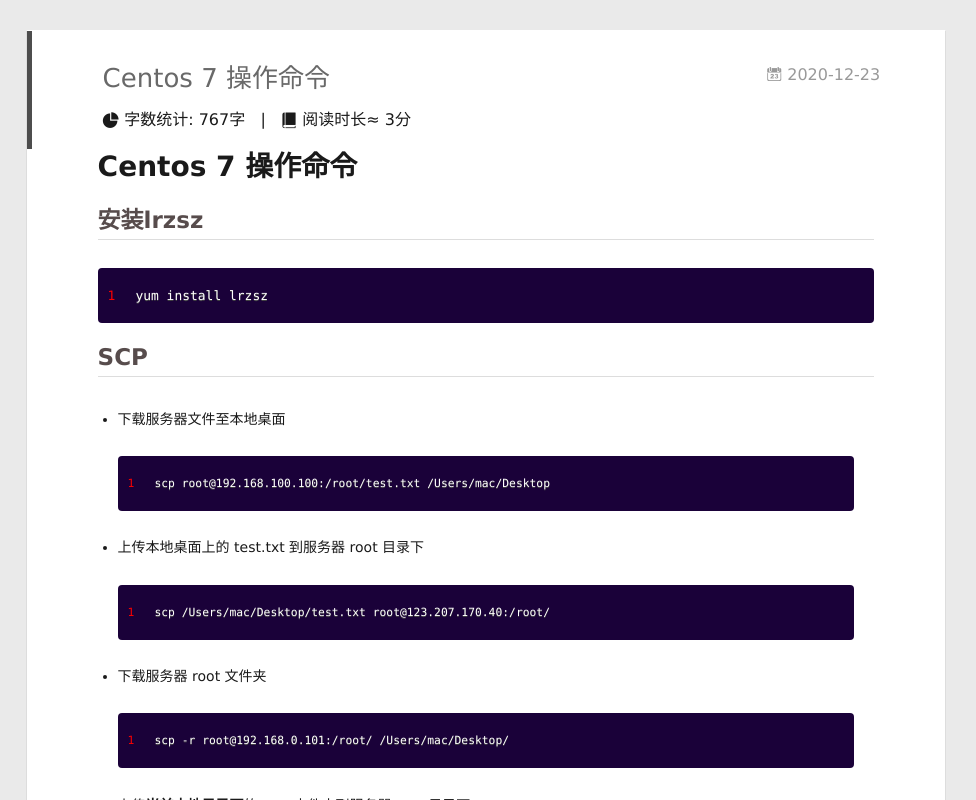
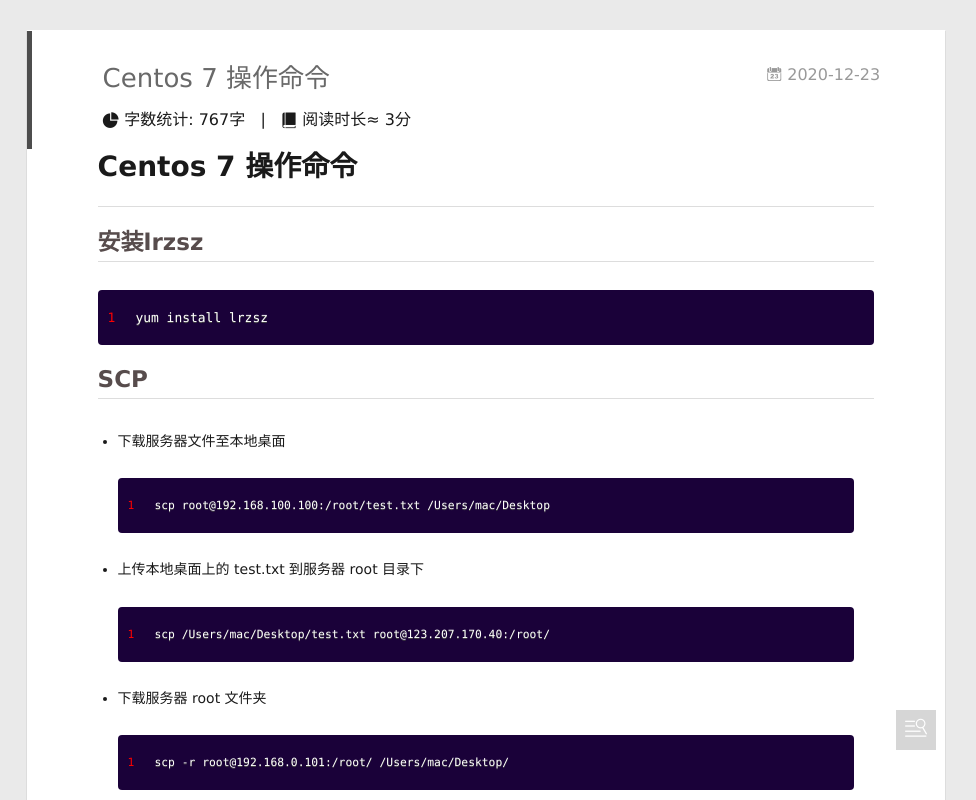
Before and after one commit to yanleidong/yanleidong.github.io, a plain HTML site: page 2020/12/23/Centos 7 操作命令/index.html in a window 1280 px wide. Shown: the full height of the page, 304-1280 px from the left. Drawn offline with Linux system fonts and the light colour scheme; some packages are replaced by stand-ins of ours; no server answers; a script that the page names is missing.

Commit message:
Site updated: 2020-12-25 23:44:09

```diff
--- a/2020/12/23/Centos 7 操作命令/index.html
+++ b/2020/12/23/Centos 7 操作命令/index.html
@@ -10,15 +10,15 @@
   <meta name="generator" content="hexo-theme-yilia-plus">
   <meta name="viewport" content="width=device-width, initial-scale=1, maximum-scale=1">
 
-  <meta name="description" content="Centos 7 操作命令安装lrzsz1yum install lrzsz SCP 下载服务器文件至本地桌面 1scp root@192.168.100.100:&#x2F;root&#x2F;test.txt &#x2F;Users&#x2F;mac&#x2F;Desktop 上传本地桌面上的 test.txt 到服务器 root 目录下 1scp &#x2F;Users&#x2F;mac&#x2F;Desktop&#x2F;test.txt root@123.207.170.40">
+  <meta name="description" content="Centos 7 操作命令 安装lrzsz1yum install lrzsz SCP 下载服务器文件至本地桌面 1scp root@192.168.100.100:&#x2F;root&#x2F;test.txt &#x2F;Users&#x2F;mac&#x2F;Desktop 上传本地桌面上的 test.txt 到服务器 root 目录下 1scp &#x2F;Users&#x2F;mac&#x2F;Desktop&#x2F;test.txt root@123.207.170.4">
 <meta property="og:type" content="article">
 <meta property="og:title" content="Centos 7 操作命令">
 <meta property="og:url" content="http://blog.yanleidong.top/2020/12/23/Centos%207%20%E6%93%8D%E4%BD%9C%E5%91%BD%E4%BB%A4/index.html">
 <meta property="og:site_name" content="Yan Leidong&#39;s Blogs">
-<meta property="og:description" content="Centos 7 操作命令安装lrzsz1yum install lrzsz SCP 下载服务器文件至本地桌面 1scp root@192.168.100.100:&#x2F;root&#x2F;test.txt &#x2F;Users&#x2F;mac&#x2F;Desktop 上传本地桌面上的 test.txt 到服务器 root 目录下 1scp &#x2F;Users&#x2F;mac&#x2F;Desktop&#x2F;test.txt root@123.207.170.40">
+<meta property="og:description" content="Centos 7 操作命令 安装lrzsz1yum install lrzsz SCP 下载服务器文件至本地桌面 1scp root@192.168.100.100:&#x2F;root&#x2F;test.txt &#x2F;Users&#x2F;mac&#x2F;Desktop 上传本地桌面上的 test.txt 到服务器 root 目录下 1scp &#x2F;Users&#x2F;mac&#x2F;Desktop&#x2F;test.txt root@123.207.170.4">
 <meta property="og:locale" content="en_US">
 <meta property="article:published_time" content="2020-12-22T16:10:24.000Z">
-<meta property="article:modified_time" content="2020-12-25T13:46:03.347Z">
+<meta property="article:modified_time" content="2020-12-25T15:43:03.207Z">
 <meta property="article:author" content="Yan Leidong">
 <meta property="article:tag" content="Linux">
 <meta property="article:tag" content="Centos 7">
@@ -237,7 +237,8 @@
 
   <div class="article-entry" itemprop="articleBody">
 
-    <h1 id="Centos-7-操作命令"><a href="#Centos-7-操作命令" class="headerlink" title="Centos 7 操作命令"></a>Centos 7 操作命令</h1><h2 id="安装lrzsz"><a href="#安装lrzsz" class="headerlink" title="安装lrzsz"></a>安装lrzsz</h2><figure class="highlight shell"><table><tr><td class="gutter"><pre><span class="line">1</span><br></pre></td><td class="code"><pre><span class="line">yum install lrzsz</span><br></pre></td></tr></table></figure>
+    <h1 id="Centos-7-操作命令"><a href="#Centos-7-操作命令" class="headerlink" title="Centos 7 操作命令"></a>Centos 7 操作命令</h1><hr>
+<h2 id="安装lrzsz"><a href="#安装lrzsz" class="headerlink" title="安装lrzsz"></a>安装lrzsz</h2><figure class="highlight shell"><table><tr><td class="gutter"><pre><span class="line">1</span><br></pre></td><td class="code"><pre><span class="line">yum install lrzsz</span><br></pre></td></tr></table></figure>
 <h2 id="SCP"><a href="#SCP" class="headerlink" title="SCP"></a>SCP</h2><ul>
 <li><p>下载服务器文件至本地桌面</p>
 <figure class="highlight shell"><table><tr><td class="gutter"><pre><span class="line">1</span><br></pre></td><td class="code"><pre><span class="line">scp root@192.168.100.100:/root/test.txt /Users/mac/Desktop</span><br></pre></td></tr></table></figure></li>
@@ -552,6 +553,19 @@
             </div>
         </div>
 
+
+        <div class="toc-container tooltip-left">
+            <i class="icon-font icon-category"></i>
+            <div class="tooltip tooltip-east">
+                <span class="tooltip-item">
+                </span>
+                <span class="tooltip-content">
+                    <div class="toc-article">
+                    <ol class="toc"><li class="toc-item toc-level-1"><a class="toc-link" href="#Centos-7-%E6%93%8D%E4%BD%9C%E5%91%BD%E4%BB%A4"><span class="toc-number">1.</span> <span class="toc-text">Centos 7 操作命令</span></a><ol class="toc-child"><li class="toc-item toc-level-2"><a class="toc-link" href="#%E5%AE%89%E8%A3%85lrzsz"><span class="toc-number">1.1.</span> <span class="toc-text">安装lrzsz</span></a></li><li class="toc-item toc-level-2"><a class="toc-link" href="#SCP"><span class="toc-number">1.2.</span> <span class="toc-text">SCP</span></a></li><li class="toc-item toc-level-2"><a class="toc-link" href="#JDK%E5%AE%89%E8%A3%85"><span class="toc-number">1.3.</span> <span class="toc-text">JDK安装</span></a></li><li class="toc-item toc-level-2"><a class="toc-link" href="#%E5%AE%89%E8%A3%85Docker"><span class="toc-number">1.4.</span> <span class="toc-text">安装Docker</span></a></li><li class="toc-item toc-level-2"><a class="toc-link" href="#%E9%98%B2%E7%81%AB%E5%A2%99%E9%85%8D%E7%BD%AE"><span class="toc-number">1.5.</span> <span class="toc-text">防火墙配置</span></a></li></ol></li></ol>
+                    </div>
+                </span>
+            </div>
+        </div>
 
     </div>
 </aside>
```
Also changed, not shown: index.html (+2 -1 lines).
